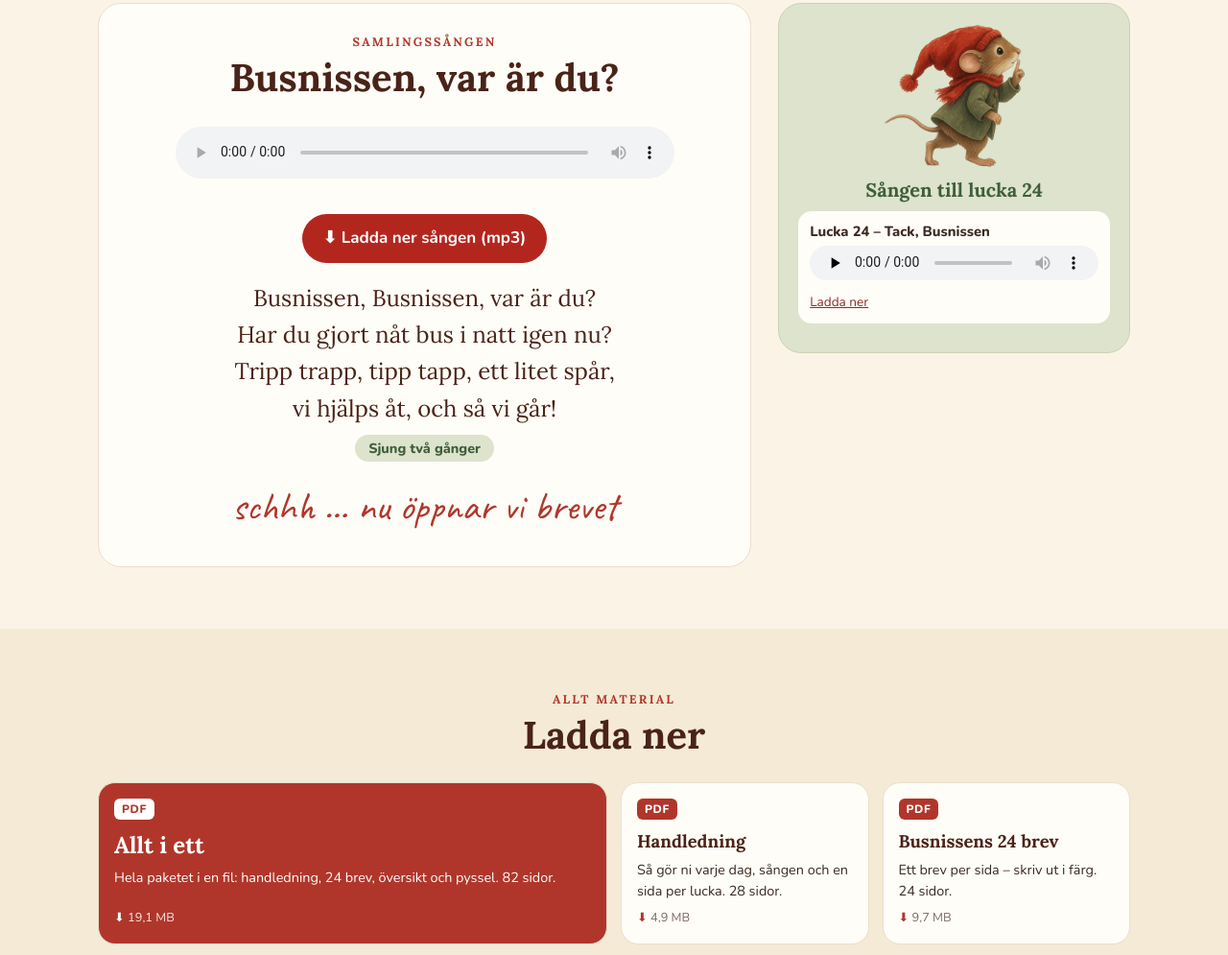
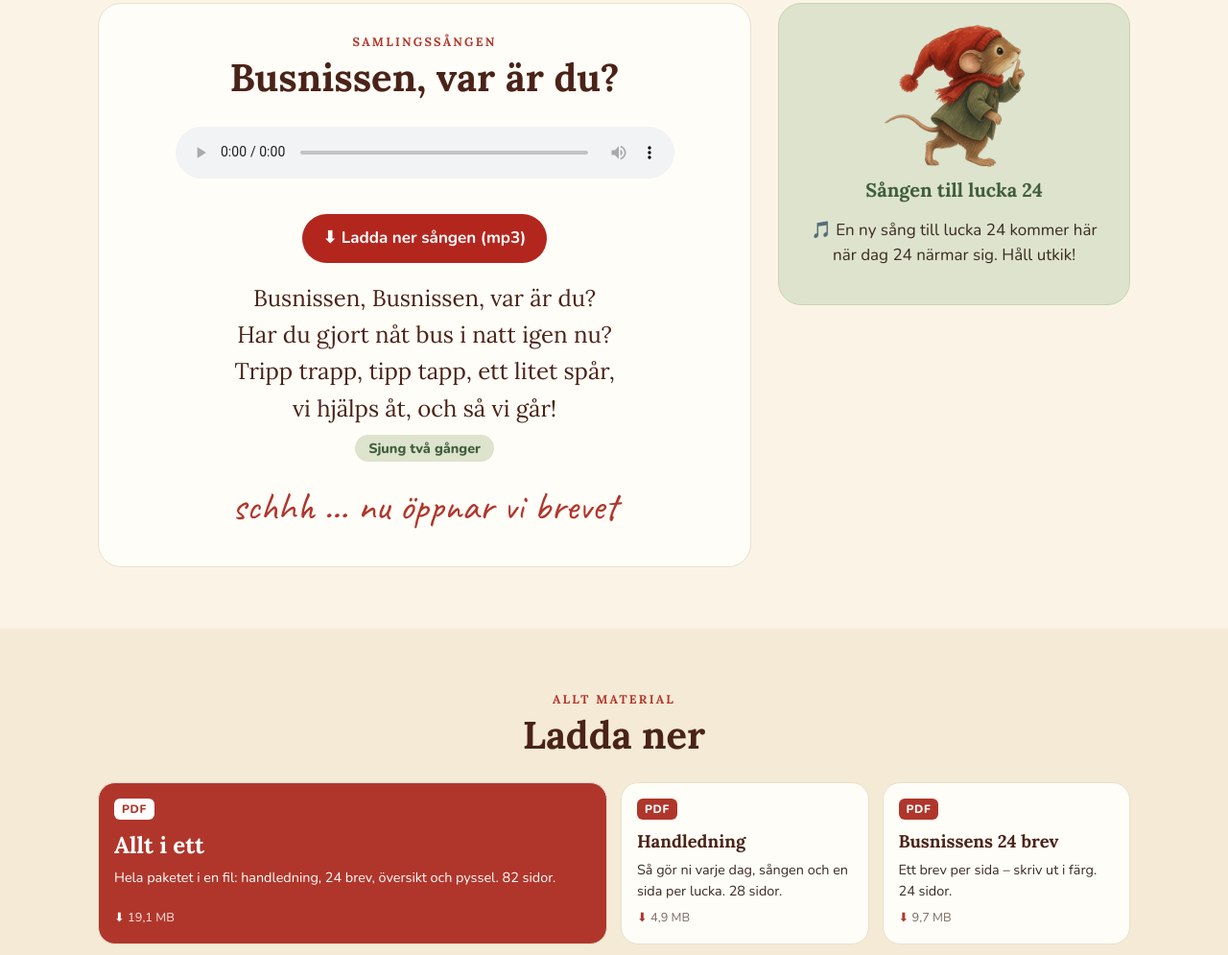
Before and after one commit to Nomarcus/busnissen, a plain HTML site: page index.html in a window 1280 px wide. Shown: the part 2128-3123 px from the top of the page at 96% size. Drawn offline with Linux system fonts and the light colour scheme.

Commit message:
Lucka 24: ta bort gamla sången, ny sång kommer närmare dag 24

```diff
--- a/index.html
+++ b/index.html
@@ -55,7 +55,7 @@
    <p class="whisper">schhh … nu öppnar vi brevet</p>
   </div>
   <div class="bonus"><img src="assets/ill/smyg.webp" alt="" width="220" height="220" loading="lazy">
-   <h3>Sången till lucka 24</h3><ul class="tracks"><li><span>Lucka 24 – Tack, Busnissen</span><audio controls preload="none" src="filer/bonus-lucka-24-tack-busnissen.mp3"></audio><a class="mini" href="filer/bonus-lucka-24-tack-busnissen.mp3" download>Ladda ner</a></li></ul></div>
+   <h3>Sången till lucka 24</h3><p>🎵 En ny sång till lucka 24 kommer här när dag 24 närmar sig. Håll utkik!</p></div>
  </div>
 </section>
 
```
Also changed, not shown: live.html (+1 -1 lines), smabarn.html (+1 -1 lines), 1 other file.
